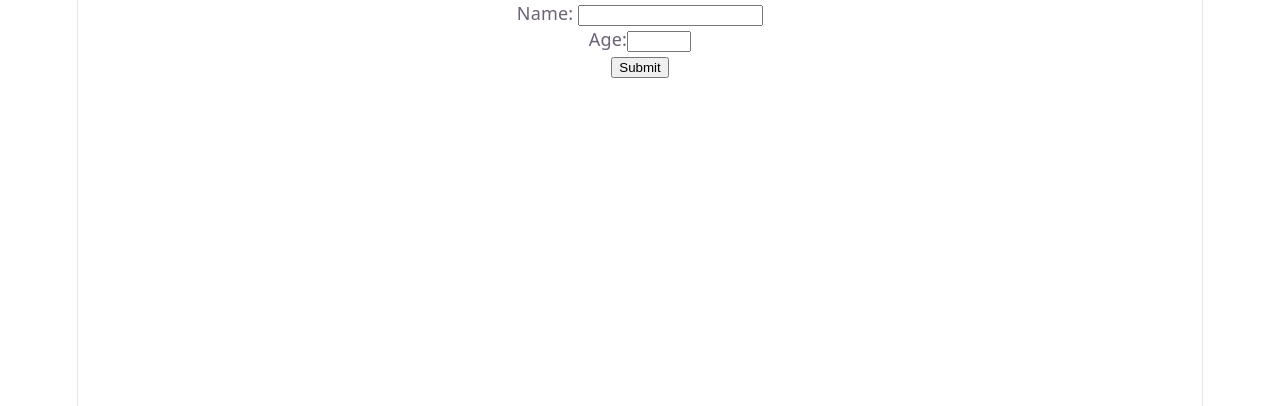
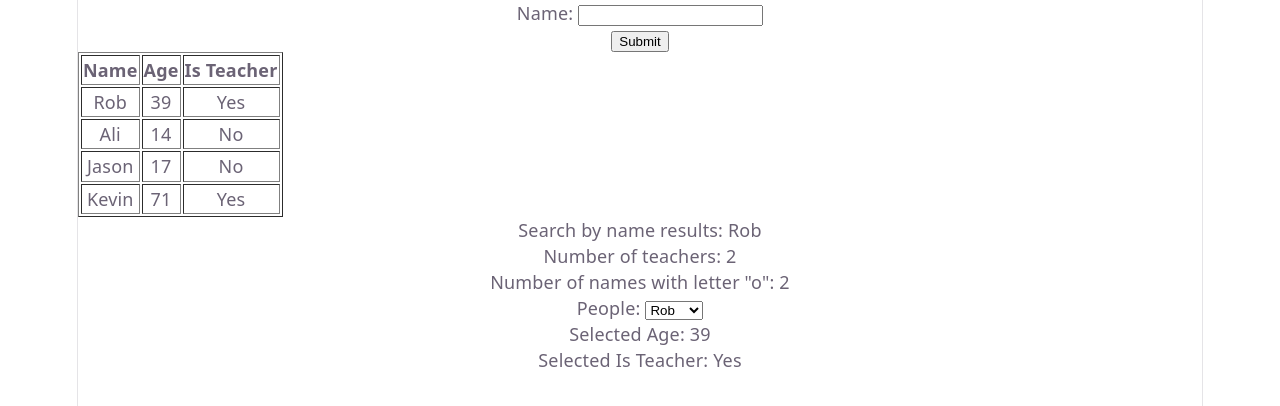
Before and after one commit to samt201/RODS, a React (Vite) app in the folder Big app/: page / in a window 1280 px wide. Shown: the top 406 px of the page. Built offline with nearby package versions, Linux system fonts and the light colour scheme.

Commit message:
Version 7

```diff
--- a/Big app/src/App.tsx
+++ b/Big app/src/App.tsx
@@ -1,4 +1,168 @@
+import { useState } from "react";
+import Papa from "papaparse";
+import csvText from "./data.csv?raw";
+
+type CsvPerson = {
+  name?: string;
+  age?: string;
+  isTeacher?: string;
+};
+
+type PersonRecord = {
+  name: string;
+  age: number;
+  isTeacher: boolean;
+};
+
 function App() {
+  // Read the CSV file
+  const csvData = Papa.parse<CsvPerson>(csvText, {
+    header: true,
+    skipEmptyLines: true,
+  }).data;
+
+  // Convert CSV rows into people
+  const people: Person[] = csvData
+    .map((row) => ({
+      name: row.name?.trim() ?? "",
+      age: Number(row.age) || 0,
+      isTeacher:
+        row.isTeacher?.trim().toLowerCase() === "true" ||
+        row.isTeacher?.trim() === "1",
+    }))
+    .filter((person) => person.name !== "");
+
+  // Selected person's name
+  const [selectedName, setSelectedName] = useState(
+    people[0]?.name ?? ""
+  );
+
+  // Find Rob
+  const findRob = people.find((p) => p.name === "Rob");
+
+  // Find all teachers
+  const teacher = people.filter((p) => p.isTeacher);
+
+  // Find names containing the letter "o"
+  const oNames = people.filter((p) =>
+    p.name.toLowerCase().includes("o")
+  );
+
+  // Find the selected person
+  const selectedPerson = people.find(
+    (p) => p.name === selectedName
+  );
+const [nameInput, setNameInput] =
+useState("");
+
+
+  // Handle dropdown changes
+  function handleNameChange(
+    event: React.ChangeEvent<HTMLSelectElement>
+  ) {
+    setSelectedName(event.target.value);
+  }
+  function handleSubmit(): void {
+    const name = nameInput.trim();
+    if (name === "") {
+      return;
+    }
+    alert(`You entered: ${name}`);
+    setNameInput("");
+  }
+
+
+  return (
+    <div>
+      <div>
+        <label htmlFor="name-input">Name: </label>
+        <input
+        id="name-input"
+        type="text"
+        value={nameInput}
+         onChange={(event) => setNameInput(event.target.value)}
+        />
+      </div>
+
+      <div>
+        <button type="button"
+        onClick={handleSubmit}>
+          Submit
+        </button>
+      </div>
+
+      <div>
+        <table border={1}>
+          <thead>
+            <tr>
+              <th>Name</th>
+              <th>Age</th>
+              <th>Is Teacher</th>
+            </tr>
+          </thead>
+
+          <tbody>
+            {people.map((p, i) => (
+              <tr key={`${p.name}-${i}`}>
+                <td>{p.name}</td>
+                <td>{p.age}</td>
+                <td>{p.isTeacher ? "Yes" : "No"}</td>
+              </tr>
+            ))}
+          </tbody>
+        </table>
+      </div>
+
+      <div>
+        <label>Search by name results: </label>
+        {findRob?.name ?? "Rob not found"}
+      </div>
+
+      <div>
+        <label>Number of teachers: </label>
+        {teacher.length}
+      </div>
+
+      <div>
+        <label>Number of names with letter "o": </label>
+        {oNames.length}
+      </div>
+
+      <div>
+        <label htmlFor="person-select">People: </label>
+
+        <select
+          id="person-select"
+          value={selectedName}
+          onChange={handleNameChange}
+        >
+          {people.map((p, i) => (
+            <option key={`${p.name}-${i}`} value={p.name}>
+              {p.name}
+            </option>
+          ))}
+        </select>
+      </div>
+
+      <div>
+        <label>Selected Age: </label>
+        {selectedPerson?.age ?? "No person selected"}
+      </div>
+
+      <div>
+        <label>Selected Is Teacher: </label>
+        {selectedPerson
+          ? selectedPerson.isTeacher
+            ? "Yes"
+            : "No"
+          : "No person selected"}
+      </div>
+    </div>
+  );
+}
+
+
+function meno() {
 let isTeacher : boolean = false;
  const name : string = "Ali";
  let age : number = 14;
@@ -42,23 +206,8 @@ let sum: number = Add(2,5);
 
 //return printScore("Dad");
 
+}
 
-return (
-   <form onSubmit={submitButtonOnClick}>
-   <div>
-    <label>Name: </label>
-    <input id="name" required></input>
-  </div>
-  <div>
-    <label>Age:</label>
-    <input type="number" id="age" min="0" max="120" required></input>
-  </div>
-    <div>
-     <button type="submit">Submit</button>
-    </div>
-    </form>
-  )
-}
 
 function submitButtonOnClick() {
   let name = document.querySelector<HTMLInputElement>("#name")!;
@@ -99,6 +248,4 @@ function printScore(parameter: string): string {
 
 
 
-
-
 export default App;
```
Also changed, not shown: package.json (added, +8 -0 lines), Big app/src/data.csv (added), 1 other file (tests, documents, lock files or other folders).
